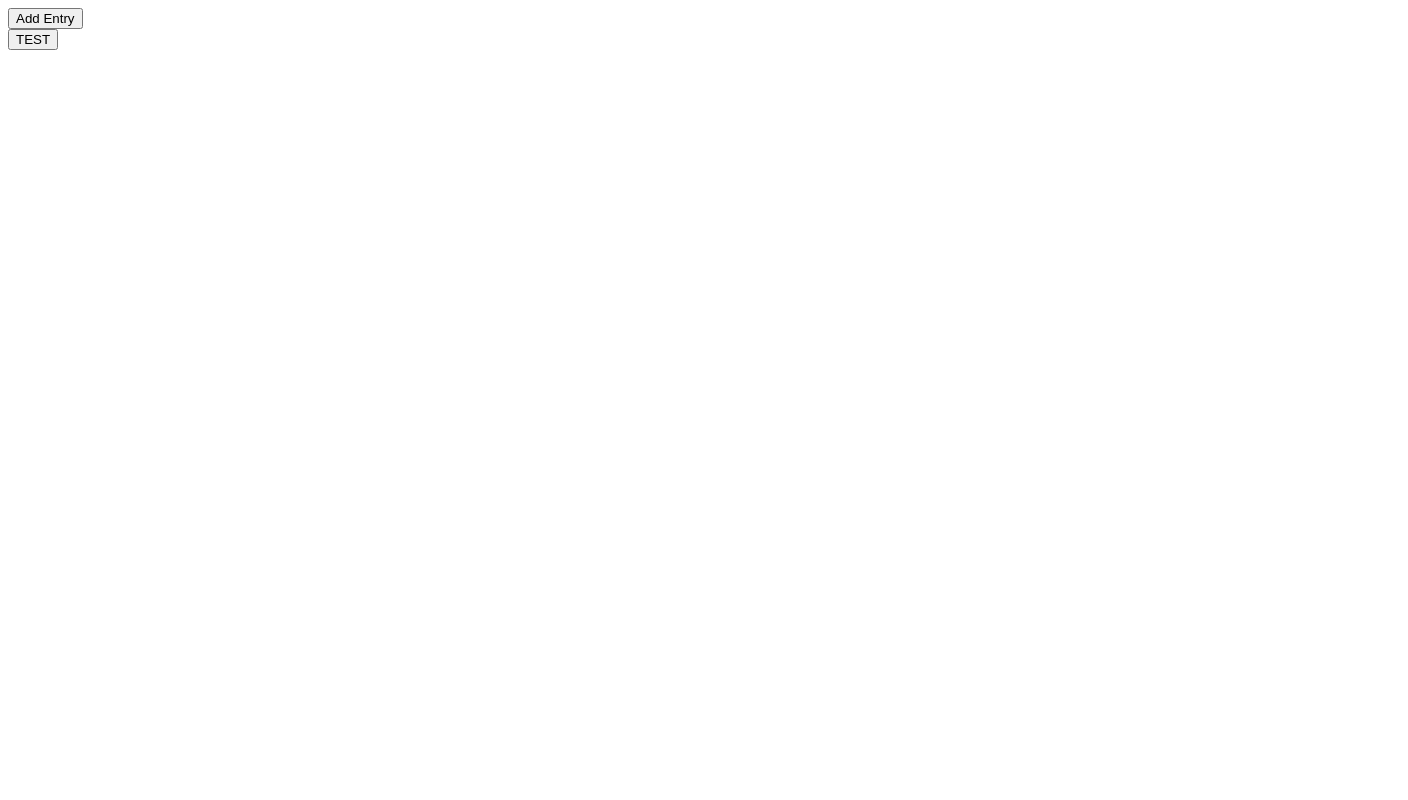
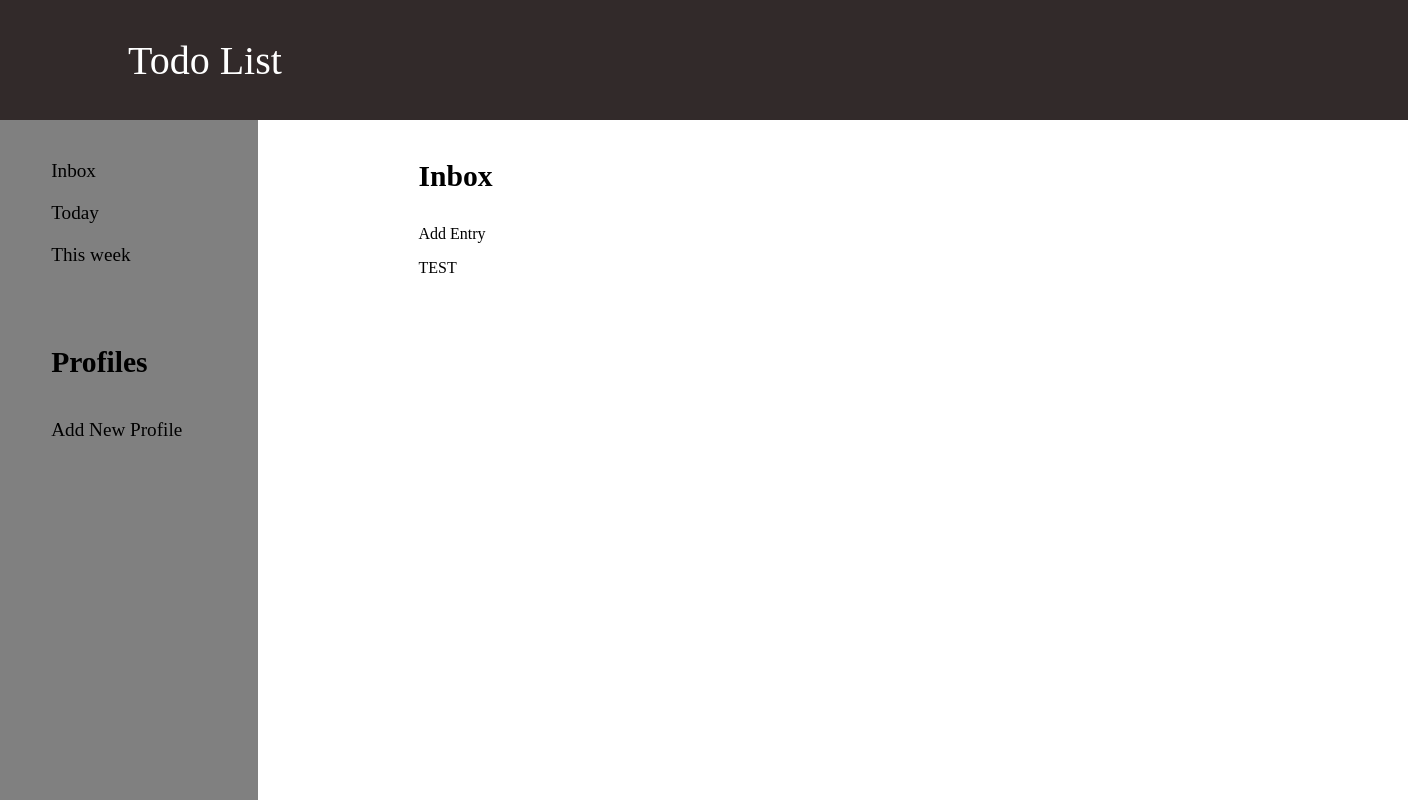
Before and after one commit to EdgarV-95/todo_app, a plain HTML site: page index.html in a window 1280 px wide. Shown: the whole page, 1408 px wide, since content can reach past the window. Drawn offline with Linux system fonts and the light colour scheme.

Commit message:
started adding css

```diff
--- a/index.html
+++ b/index.html
@@ -9,10 +9,27 @@
     <title>Document</title>
 </head>
 <body>
-    <div class="container">
-        <button class="add-new">Add Entry</button>
-        <div class="todo-list"></div>
-    </div>
-    <button class="test">TEST</button>
+    <header>
+        <p>Todo List</p>
+    </header>
+    <main>
+        <div class="side-bar">
+            <div class="options">
+                <div class="inbox">Inbox</div>
+                <div class="today">Today</div>
+                <div class="week">This week</div>
+            </div>
+            <div class="profiles">
+                <p>Profiles</p>
+                <div class="button">Add New Profile</div>
+            </div>
+        </div>
+        <div class="container">
+            <p>Inbox</p>
+            <div class="add-new">Add Entry</div>
+            <div class="todo-list"></div>
+            <div class="test">TEST</div>
+        </div>
+    </main>
 </body>
 </html>
--- a/style.css
+++ b/style.css
@@ -0,0 +1,63 @@
+* {
+    padding: 0;
+    margin: 0;
+}
+
+header {
+    background-color: rgb(50, 42, 42);
+    height: 15vh;
+    width: 100%;
+    padding-left: 10vw;
+    display: flex;
+    align-items: center;
+    font-size: 2.5rem;
+    color: white;
+}
+
+main {
+    display: flex;
+}
+
+.side-bar {
+    background-color: gray;
+    height: 80vh;
+    width: 30%;
+    padding-top: 5vh;
+    display: flex;
+    flex-direction: column;
+    gap: 10vh;
+    font-size: 1.2rem;
+}
+
+.options,
+.profiles {
+    padding-left: 4vw;
+    display: flex;
+    flex-direction: column;
+    gap: 2.5vh;
+}
+
+.profiles > p {
+    font-size: 1.85rem;
+    font-weight: bold;
+}
+
+.profiles > .button {
+    padding-top: 2.5vh;
+}
+
+.container {
+    width: 100%;
+    padding-top: 5vh;
+    padding-left: 12.5vw;
+    display: flex;
+    flex-direction: column;
+    align-items: flex-start;
+    gap: 1vh;
+}
+
+.container > p {
+    font-size: 1.85rem;
+    font-weight: bold;
+    padding-bottom: 3vh;
+}
```
